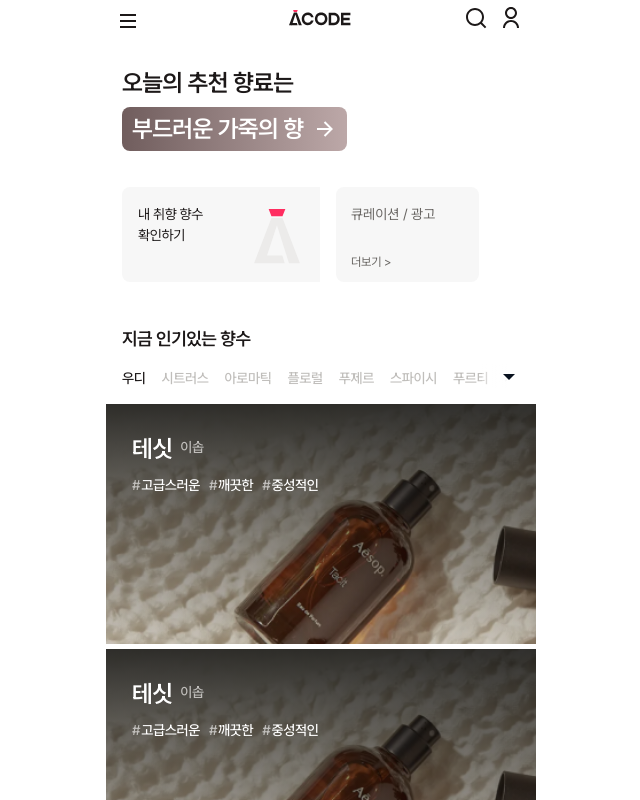
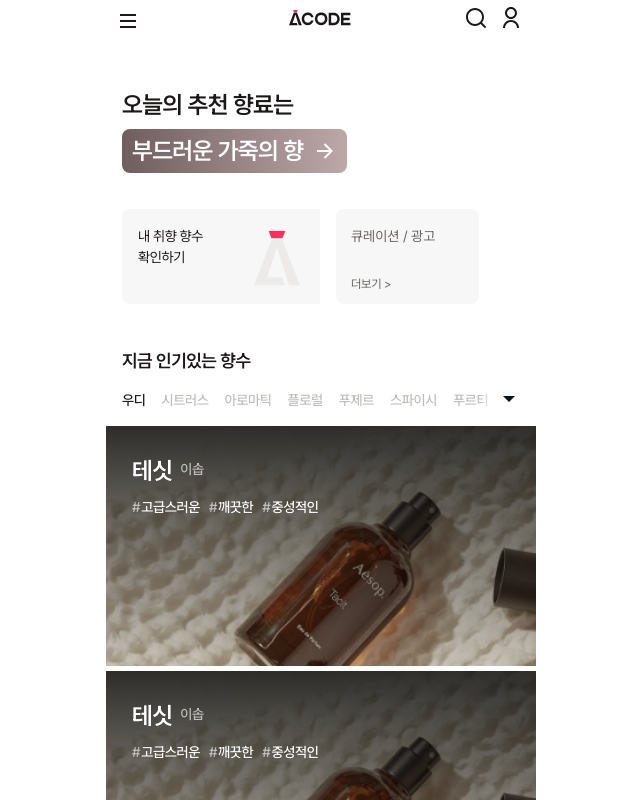
Before and after one commit to team-acode/sniff-client, a Next.js app: page / in a window 1280 px wide. Shown: the top 800 px of the page, without its empty margins (319-959 px from the left). Built offline with nearby package versions, Linux system fonts and the light colour scheme.

Commit message:
chore: 사소한 타이핑 수정 및 간격 수정

```diff
--- a/app/(withFooter)/page.tsx
+++ b/app/(withFooter)/page.tsx
@@ -12,7 +12,7 @@
   const category = searchParams.category || '우디';
 
   return (
-    <div className="pb-[68px]">
+    <div className="pt-[43px] pb-[68px]">
       <SpiceRecommendation />
       <Menu />
       <PerfumeList searchParams={searchParams} />
--- a/components/common/Footer.tsx
+++ b/components/common/Footer.tsx
@@ -1,5 +1,3 @@
-'use client';
-
 import { AcodeLogoGray } from '@/public/images';
 import Link from 'next/link';
 
--- a/components/home/SpiceRecommendation.tsx
+++ b/components/home/SpiceRecommendation.tsx
@@ -3,7 +3,7 @@
 
 const SpiceRecommendation = () => {
   return (
-    <div className="mt-8 ml-4">
+    <div className="ml-4">
       <h1 className="h0 text-acodeblack">
         오늘의 추천 향료는 <br />
         <Link
--- a/public/images/index.ts
+++ b/public/images/index.ts
@@ -5,10 +5,13 @@
 
 export { default as KakaoLogo } from './kakao-logo.svg';
 export { default as Onboarding } from './onboarding.svg';
+
 export { default as UserIcon } from './user-icon.svg';
 export { default as SearchIcon } from './search-icon.svg';
 export { default as MenuIcon } from './menu-icon.svg';
+export { default as HomeIcon } from './home-icon.svg';
 
 export { default as ArrowRightIcon } from './arrow-right-icon.svg';
+export { default as ArrowLeftIcon } from './arrow-left-icon.svg';
 export { default as ArrowUpIcon } from './arrow-up-icon.svg';
 export { default as ArrowDownIcon } from './arrow-down-icon.svg';
```
Also changed, not shown: public/images/arrow-left-icon.svg (added), public/images/home-icon.svg (added).
